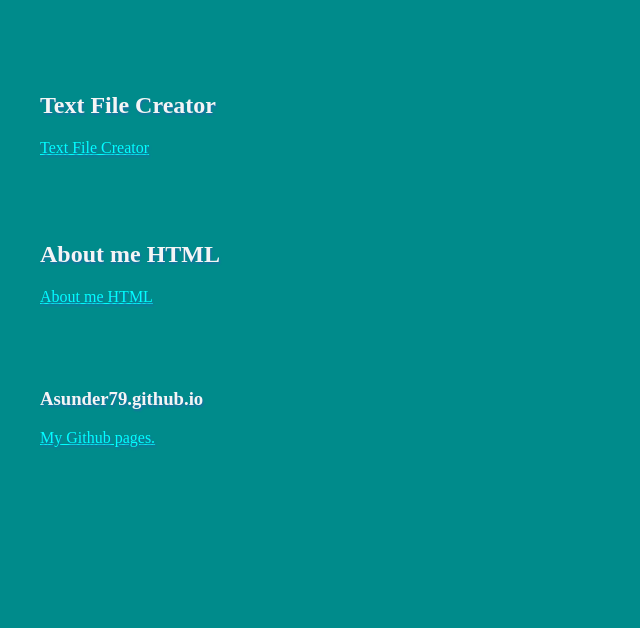
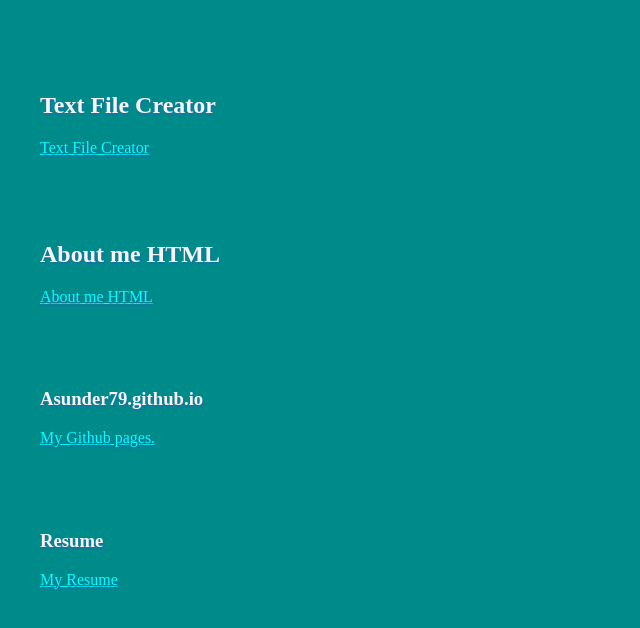
Before and after one commit to Asunder79/Asunder79.github.io, a plain HTML site: page projects.html in a window 1280 px wide. Shown: the whole page, without its empty margins (0-640 px from the left). Drawn offline with Linux system fonts and the light colour scheme.

Commit message:
added projects to index, and index to projects

```diff
--- a/projects.html
+++ b/projects.html
@@ -25,6 +25,10 @@
                 <h3>Asunder79.github.io</h3>
                 <a href="https://github.com/Asunder79/Asunder79.github.io">My Github pages.</a>
             </section>
+            <section class="section">
+                <h3>Resume</h3>
+                <a href="https://github.com/Asunder79/Asunder79.github.io/blob/main/index.html">My Resume</a>
+            </section>
         </main>
     </body>
 </html>
```
Also changed, not shown: index.html (+1 -0 lines).
